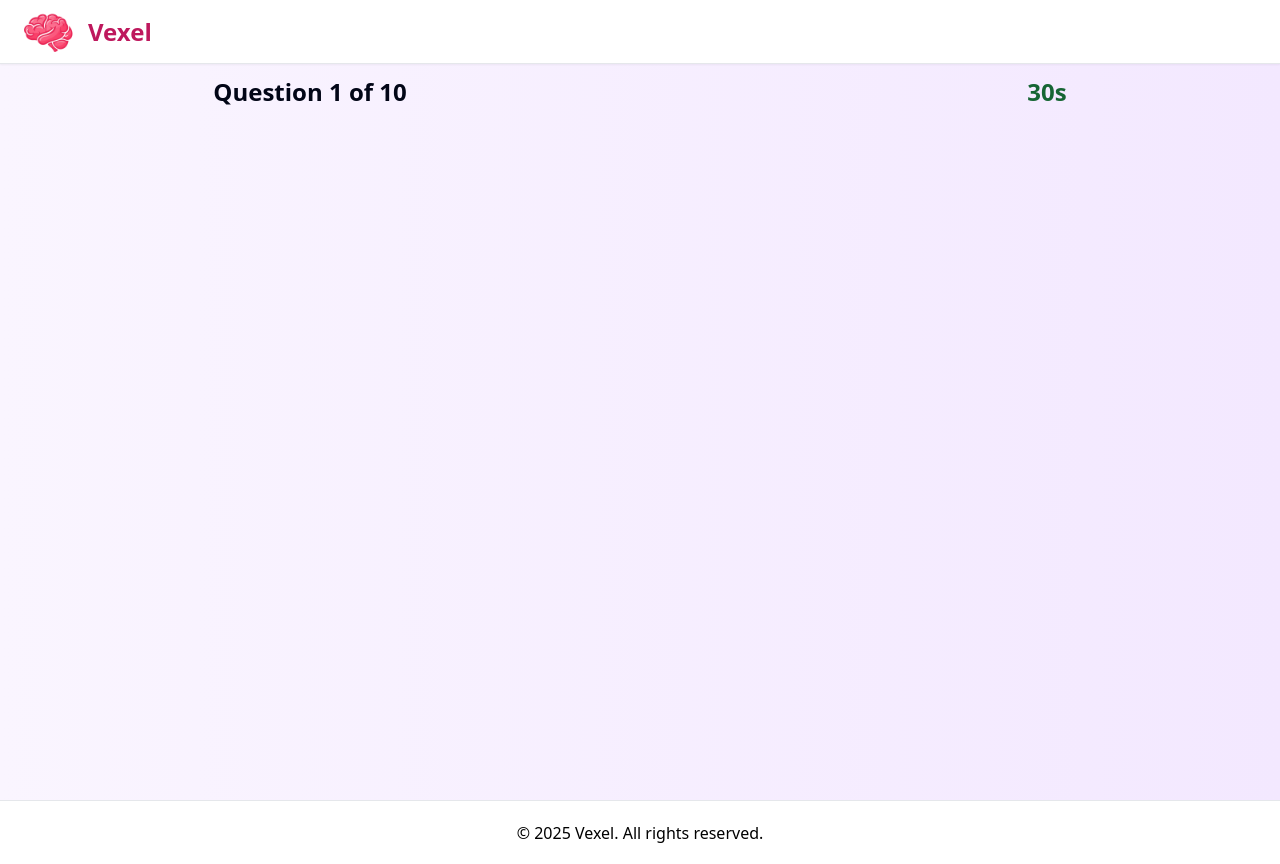
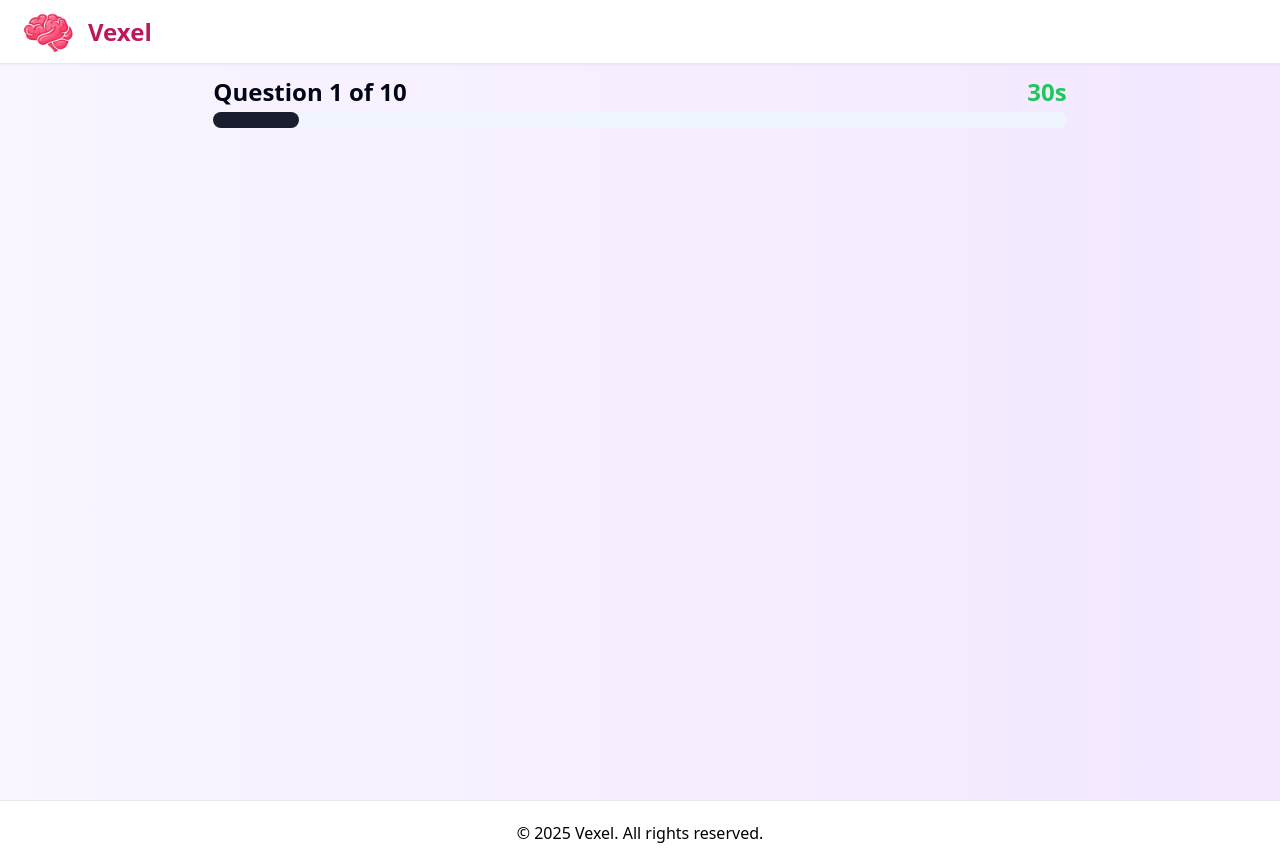
Before and after one commit to Ishimweric/Vexel, a React (Vite) app: page /quiz in a window 1280 px wide. Built offline with nearby package versions, Linux system fonts and the light colour scheme.

Commit message:
Feat: Finished progress bar

```diff
--- /dev/null
+++ b/src/components/ProgressBar.jsx
@@ -0,0 +1,12 @@
+function ProgressBar({currentQuestionIndex, totalQuestions}){
+  const currentWidth = ((currentQuestionIndex + 1) / totalQuestions) * 100;
+  console.log(currentWidth)
+
+  return(
+    <section className="bg-blue-50 w-full rounded-lg h-4 opacity-90">
+      <div className="bg-slate-950 h-full rounded-lg" style={{width: `${currentWidth}%`}}></div>
+    </section>
+  )
+}
+
+export default ProgressBar
--- a/src/pages/QuizPage.jsx
+++ b/src/pages/QuizPage.jsx
@@ -1,5 +1,6 @@
 import { useState } from "react"
 import quizQuestionsData from "../data/questions.json"
+import ProgressBar from "../components/ProgressBar";
 
 function Quiz(){
   const [currentQuestionIndex, setCurrentQuestionIndex] = useState(0);
@@ -12,9 +13,12 @@ function Quiz(){
       <div className="w-2/3 py-2">
         <section className="flex justify-between py-1">
           <p className="text-slate-950 text-2xl font-bold">Question {currentQuestionIndex + 1} of {totalQuestions}</p>
-          <p className="text-green-800 text-2xl font-bold">30s</p>
+          <p className="text-green-500 text-2xl font-bold">30s</p>
         </section>
-        <section></section>
+        <ProgressBar
+          currentQuestionIndex = {currentQuestionIndex}
+          totalQuestions = {totalQuestions}
+        />
         <section></section>
         <section></section>
       </div>
```
